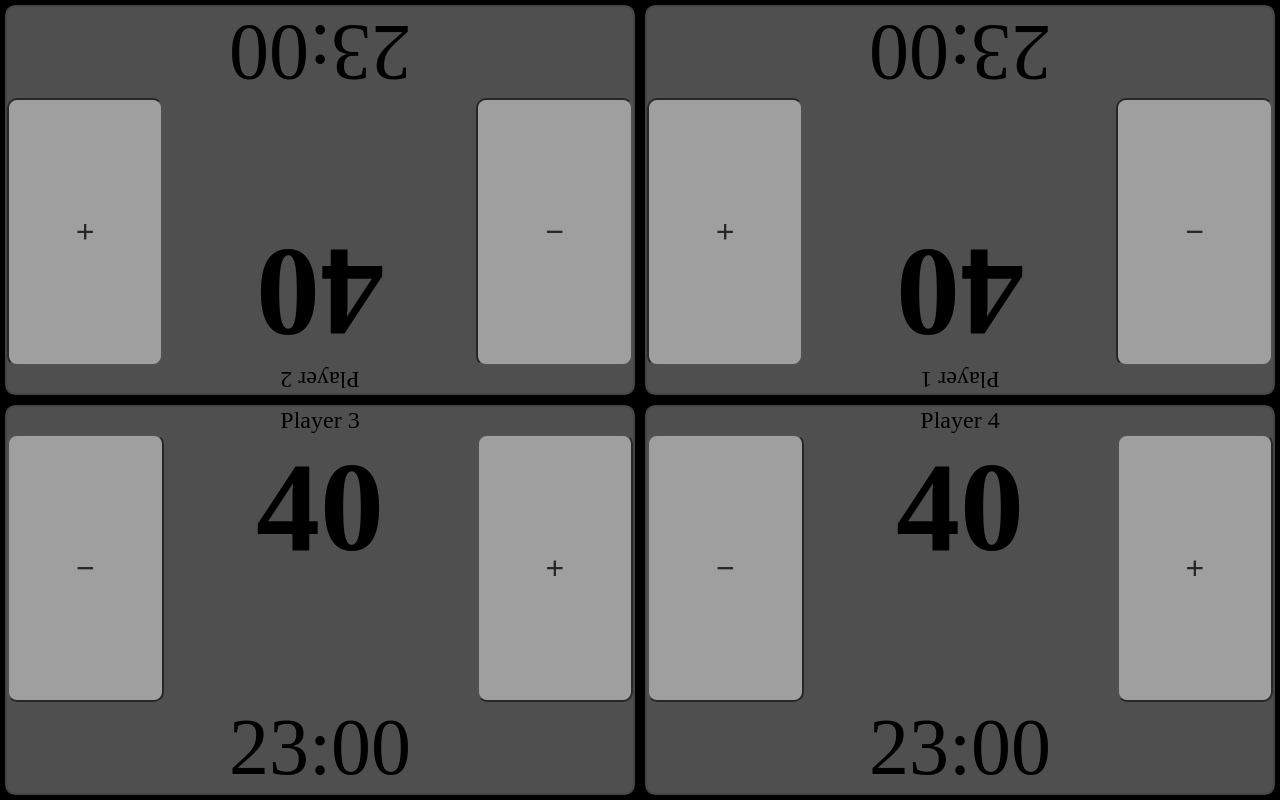
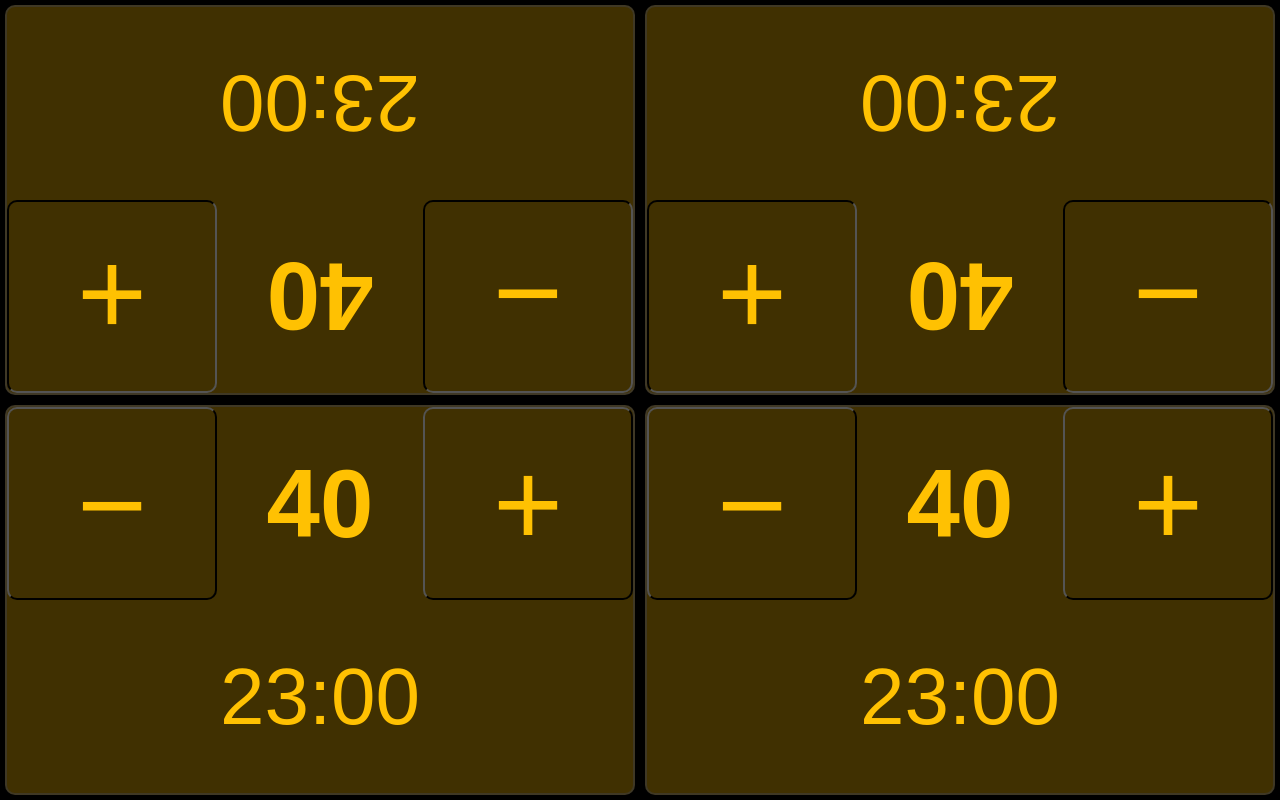
Before and after one commit to jensradk/CommanderPlayPad, a SvelteKit app: page / in a window 1280 px wide. Built offline with nearby package versions, Linux system fonts and the light colour scheme.

Commit message:
commander clock colors

```diff
--- a/src/routes/+page.svelte
+++ b/src/routes/+page.svelte
@@ -26,7 +26,7 @@
   <Player
     name="Player 2"
     index="0"
-    baseClass="player upside"
+    baseClass="player-field upside-down"
     bind:this={playerList[0]}
     on:message={handleMessage}
     isUpsideDown=true
@@ -34,7 +34,7 @@
   <Player
     name="Player 1"
     index="1"
-    baseClass="player upside"
+    baseClass="player-field upside-down"
     bind:this={playerList[1]}
     on:message={handleMessage}
     isUpsideDown=true
@@ -42,14 +42,14 @@
   <Player
     name="Player 3"
     index="2"
-    baseClass="player"
+    baseClass="player-field"
     bind:this={playerList[2]}
     on:message={handleMessage}
   />
   <Player
     name="Player 4"
     index="3"
-    baseClass="player"
+    baseClass="player-field"
     bind:this={playerList[3]}
     on:message={handleMessage}
   />
--- a/src/routes/Player.svelte
+++ b/src/routes/Player.svelte
@@ -6,9 +6,9 @@
   export let lifeTotal = 40;
   export let activeTimer = false;
   export let timeRemaining = 23 * 60;
-  export let isDead = false;
-  export let isUpsideDown = false;
-  export let className = "player-field inactive-player";
+  export let baseClass;
+  export let statusClass = 'alive-player';
+  export let activeClass = 'inactive-player';
 
   const dispatch = createEventDispatcher();
 
@@ -28,62 +28,39 @@
           stopTimer();
         }
       }, 1000);
-      className = createClassName();
+      activeClass = 'active-player';
     }
   }
 
   export function stopTimer() {
     activeTimer = false;
     clearInterval(intervalId);
-    className = createClassName();
+    activeClass = 'inactive-player';
   }
 
   export function resetTimer() {
     activeTimer = false;
     clearInterval(intervalId);
     timeRemaining = 23 * 60;
-    isDead = false;
+    statusClass = 'alive'
+    activeClass = 'inactive-player';
     lifeTotal = 40;
-    className = createClassName();
   }
 
   function addToLife(value) {
     lifeTotal = Math.max(0, lifeTotal + value);
     if (lifeTotal <= 0) {
-      isDead = true;
-      stopTimer();
+        statusClass = 'dead-player'
+        stopTimer();
     } else if (lifeTotal > 0) {
-      isDead = false;
+        statusClass = 'alive-player'
     }
-    className = createClassName();
     return lifeTotal;
   }
-
-  function createClassName() {
-    className = "player-field";
-    if (isDead) {
-      className += " dead-player";
-    } else {
-      if (activeTimer) {
-        className += " active-player";
-      } else {
-        className += " inactive-player";
-      }
-    }
-    if (isUpsideDown) {
-      className += " upside-down";
-    }
-    return className;
-    console.log("className: " + className);
-  }
-
-  onMount(() => {
-    className = createClassName();
-  });
 </script>
 
-<div class={className}>
-  <div class="player-name" on:click={clicked} on:keypress={clicked}>{name}</div>
+  <div class="{baseClass} {statusClass} {activeClass}">
+  <!--<div class="player-name" on:click={clicked} on:keypress={clicked}>{name}</div>-->
   <div class="life-total">
     <button
       on:click={() => {
@@ -112,13 +89,15 @@
     width: 100%;
     text-align: center;
     font-size: 1.5rem;
-  }
+ }
 
   .resetbutton {
     alignment: right;
   }
 
   .player-field {
+    font-family: sans-serif;
+    color:  #ffc102;
     width: 100% - 20px;
     height: 100% - 20px;
     display: flex;
@@ -131,12 +110,13 @@
     border-radius: 10px;
   }
 
-  .active-player {
-    background-color: rgb(17, 87, 40);
+  .active-player.alive-player {
+    background-color: #ffc102;
+    color: black;
   }
 
-  .inactive-player {
-    background-color: rgb(80, 79, 79);
+  .inactive-player.alive-player {
+    background-color: #403001;
   }
 
   .dead-player {
@@ -148,27 +128,30 @@
   }
 
   .life-total {
+    font-size: 15vh;
     display: flex;
     align-items: center;
     justify-content: center;
     width: 100%;
     flex: 1;
+    display: flex;
   }
 
   .life-total button {
-    font-size: 2rem;
-    width: 25%;
+    font-size: 15vh;
+    flex: 1;
+    margin: 0rem 0rem 0rem 0rem;
+    color: #ffc102;
+    background-color: #403001;
     height: 100%;
-    margin: 0px;
     padding: 0px;
     border-radius: 10px;
-    opacity: 0.5;
+    opacity: 1;
   }
 
   .life-total h1 {
-    font-size: 8rem;
-    width: 50%;
-    height: 100%;
+    font-size: 12vh;
+    flex: 1;
     text-align: center;
     margin: 0px;
     vertical-align: middle;
@@ -182,6 +165,7 @@
     width: 100%;
     border-radius: 5px;
     background: #00000000;
+    flex: 1;
   }
 
   .timer button {
@@ -189,6 +173,7 @@
   }
 
   .time-remaining {
-    font-size: 5rem;
+    font-size: 10vh;
+    margin-right: 0rem;
   }
 </style>
```
